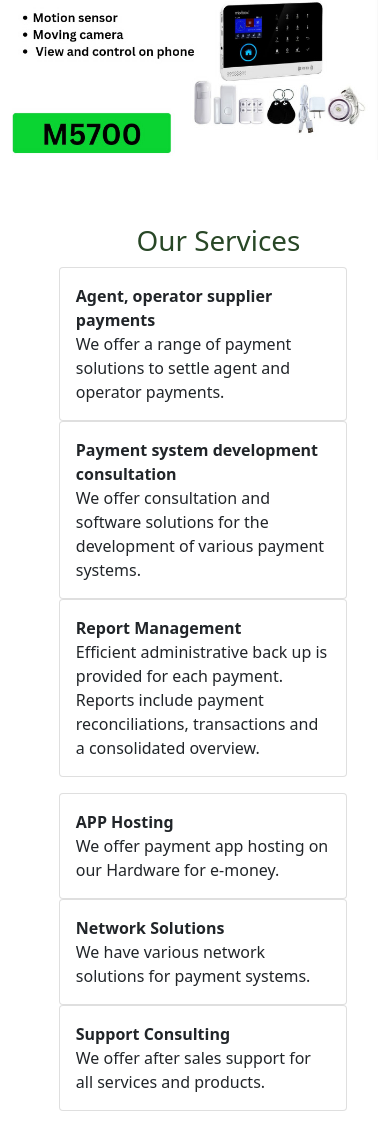
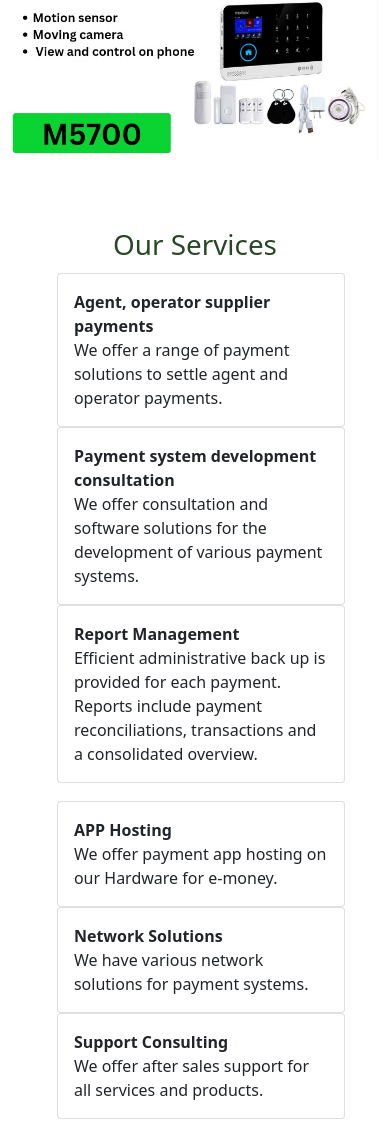
Before and after one commit to Chefane/pay-lesotho-website, a website: page index.html in a window 390 px wide. Shown: the part 4202-5324 px from the top of the page. Drawn offline with nearby package versions, Linux system fonts and the light colour scheme.

Commit message:
modified styles css

```diff
--- a/final-styles.css
+++ b/final-styles.css
@@ -136,6 +136,10 @@ color:#04bb4a;
 .how .card {
   background-color: #5fec87;
   color: white;
+}
+
+.ceta .container .row {
+  margin-left: 5%;
 }
 
 .how .container .carousel-inner img {
@@ -384,6 +388,10 @@ ul.social-footer2 li a {
     font-weight: 800;
     color: #759e72;
   }
+
+  .ceta .container .row {
+    margin-left: 9%;
+  }
 /*
   .main .container, .row, .open {
     padding-top: 30px;
--- a/index.html
+++ b/index.html
@@ -192,9 +192,10 @@
   </section>
   <!-- ===================================Our Services========================================= -->
 
-  <section class="ceta py-5" style="margin-left: 12%;" id="scroll_4">
+  <section class="ceta py-5"  id="scroll_4">
+    <h1 class="text-center" style="color:#284726; margin-top: 5%; margin-bottom: 3%;">Our Services</h1>
     <div class="container">
-      <h1 class="text-center" style="margin-top: 5%; color: #284726; margin-bottom: 3%;">Our Services</h1>
+
       <div class="row align-items-start" style="margin-bottom:5%;">
         <div class="col-sm">
           <div class="card" style="width: 18rem;">
```
